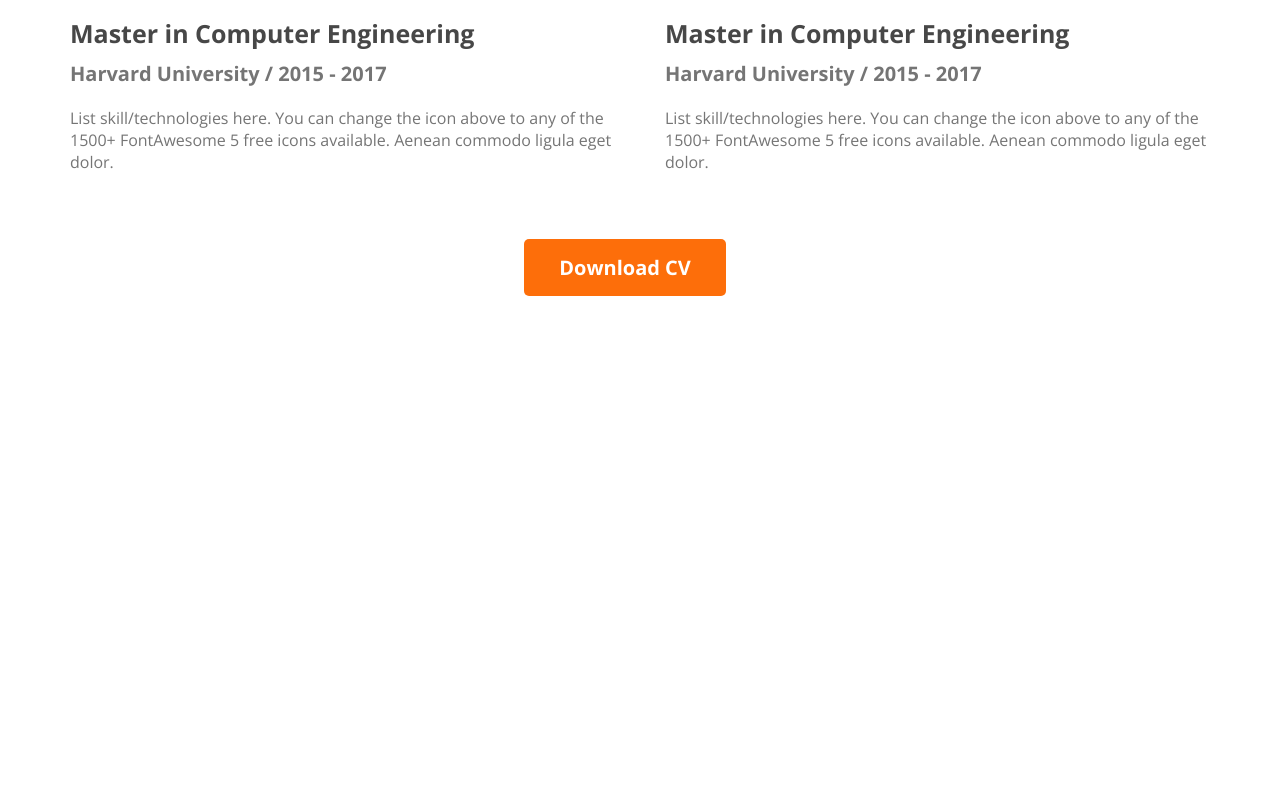
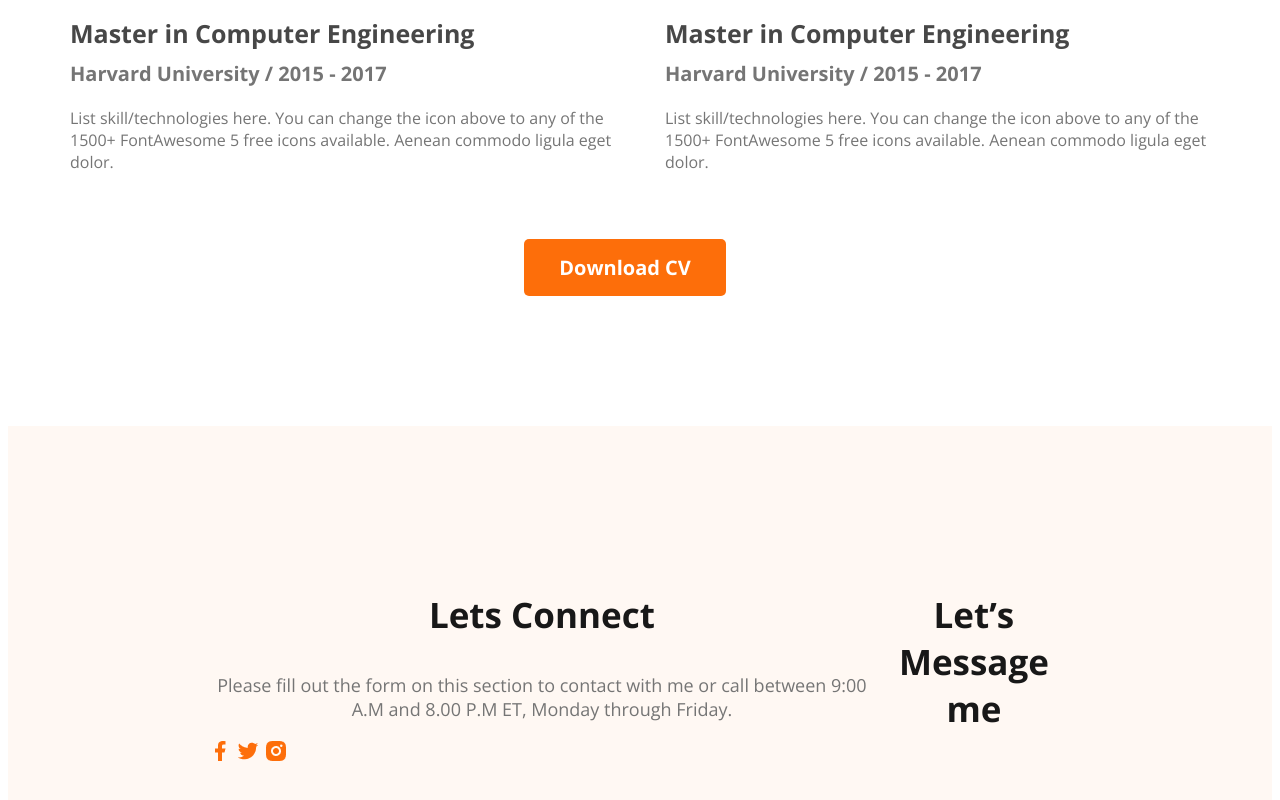
Before and after one commit to Al-Amin018555/web-developer-portfolio1, a plain HTML site: page index.html in a window 1280 px wide. Shown: the part 2985-3785 px from the top of the page. Before the commit the page ends 3289 px from the top, so only its background shows below. Drawn offline with nearby package versions, Linux system fonts and the light colour scheme.

Commit message:
basic footer

```diff
--- a/index.html
+++ b/index.html
@@ -166,7 +166,20 @@
         <!-- resume section ends here -->
     </main>
     <footer>
+        <div class="footer-column">
+            <h3 class="section-title">Lets Connect</h3>
+            <p class="section-description">Please fill out the form on this section to contact with me or call between
+                9:00 A.M and 8.00 P.M ET, Monday through Friday.</p>
+            <div class="social-links">
+                <a href=""><img src="images/icons/facebook.png" alt=""></a>
+                <a href=""><img src="images/icons/twitter.png" alt=""></a>
+                <a href=""><img src="images/icons/insta.png" alt=""></a>
+            </div>
+        </div>
+        <div class="footer-column">
 
+            <h3 class="section-title">Let’s Message me</h3>
+        </div>
     </footer>
 
 </body>
--- a/styles/portfolio.css
+++ b/styles/portfolio.css
@@ -210,3 +210,11 @@ main section {
     text-align: center;
     margin-top: 50px;
 }
+
+/* footer related styles */
+footer{
+    display: flex;
+    background: #FFF8F3;
+    margin-top: 130px;
+    padding: 130px 200px;
+}
```
